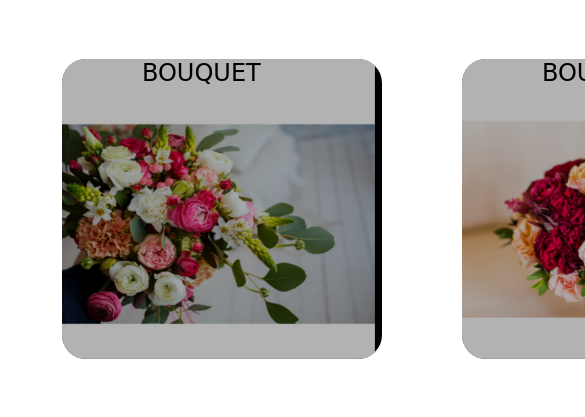
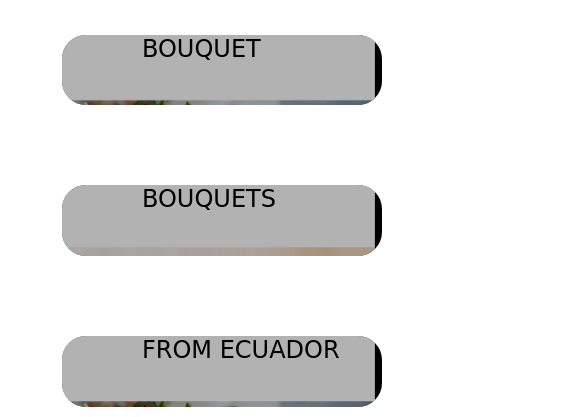
Before and after one commit to jorgebasantes/gracemarie, a plain HTML site: page gallery.html in a window 390 px wide. Shown: the part 1752-2169 px from the top of the page, 585 px wide, since content can reach past the window. Drawn offline with Linux system fonts and the light colour scheme; a web font is replaced by a local one.

Commit message:
Update gallery.css

```diff
--- a/gallery.css
+++ b/gallery.css
@@ -183,5 +183,10 @@ a{
   margin-left: 25%;
   text-decoration: none;
   font-size: x-large;
-
 }
+@media (max-width:500px){
+  .video-gallery{
+    display: flex;
+    flex-direction: column;
+  }
+}
```
